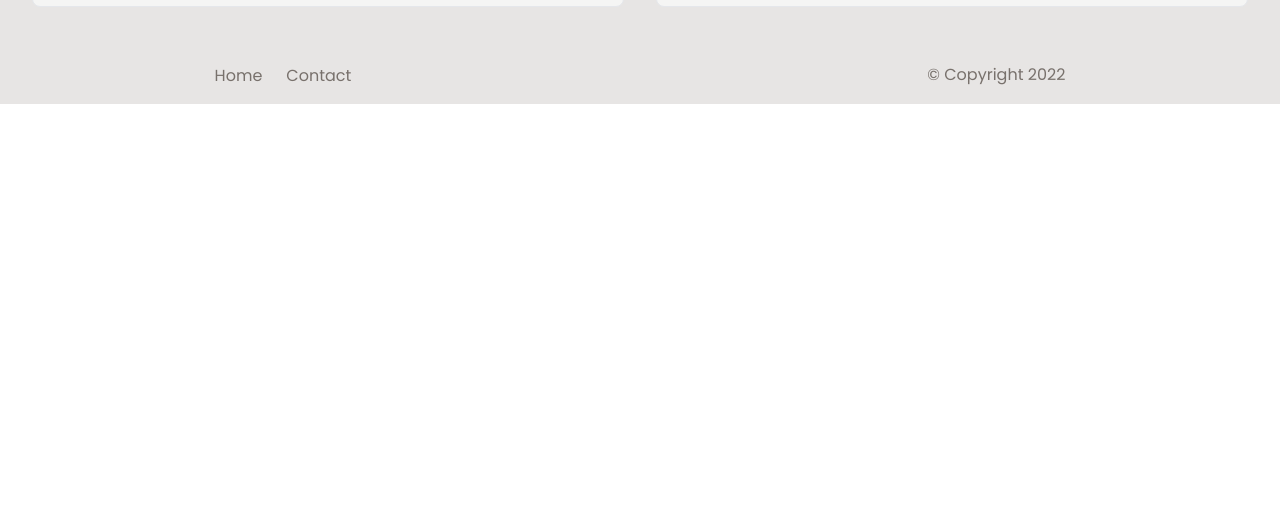
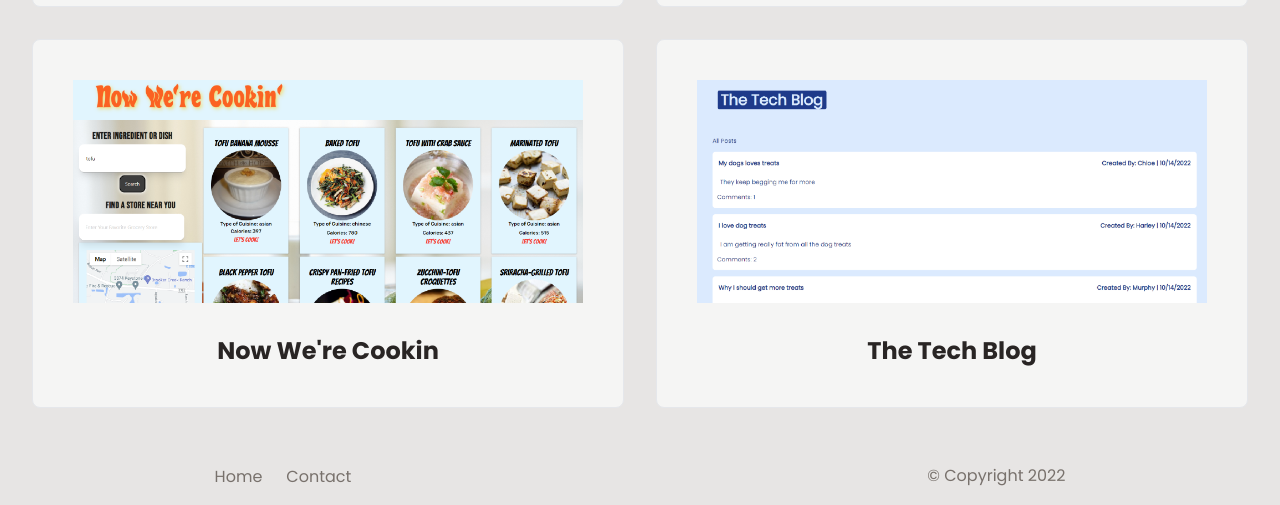
Before and after one commit to chloebyrnes/portfolio, a Gatsby site: page /Portfolio in a window 1280 px wide. Shown: the part 1080-1585 px from the top of the page. Before the commit the page ends 1184 px from the top, so only its background shows below. Built offline with nearby package versions, Linux system fonts and the light colour scheme; Gatsby itself is replaced by a stand-in of ours.

Commit message:
added 6 projects

```diff
--- a/src/pages/Contact.js
+++ b/src/pages/Contact.js
@@ -240,6 +240,7 @@ export default function Contact() {
                         type="text"
                         name="phone"
                         id="phone"
+                        required
                         onChange={handleChange}
                         autocomplete="tel"
                         class="py-3 px-4 block w-full shadow-sm text-stone-800 focus:outline-none bg-gray-100 rounded-md"
@@ -264,6 +265,7 @@ export default function Contact() {
                       <textarea
                         id="message"
                         name="message"
+                        required
                         onChange={handleChange}
                         rows="4"
                         class="py-3 px-4 block w-full shadow-sm text-gray-900 focus:outline-none bg-gray-100 rounded-md"
--- a/src/pages/Portfolio.js
+++ b/src/pages/Portfolio.js
@@ -5,6 +5,9 @@ import StoryKeeper from "../images/storynew.png";
 import RunBuddy from "../images/RunBuddy.png";
 import WebQuiz from "../images/webquiz.png";
 import Horiseon from "../images/Horiseon.png";
+import TechBlog from "../images/techblog.png";
+import NowWereCookin from "../images/NowWereCookin.png";
+
 import { Animated } from "react-animated-css";
 
 const Portfolio = () => {
@@ -99,6 +102,36 @@ const Portfolio = () => {
                 </a>
               </dt>
             </div>
+
+            <div class="border rounded-lg bg-stone-100 md:p-10 p-5">
+              <dt class="">
+                <a
+                  class="hover:opacity-80"
+                  href="https://kristafrancis.github.io/now-were-cookin/"
+                >
+                  <img src={NowWereCookin}></img>
+
+                  <p class="text-center mt-8 md:text-2xl text-gray-500 text-lg leading-6 font-bold text-stone-800">
+                    Now We're Cookin
+                  </p>
+                </a>
+              </dt>
+            </div>
+
+            <div class="border rounded-lg bg-stone-100 md:p-10 p-5">
+              <dt class="">
+                <a
+                  class="hover:opacity-80"
+                  href="https://tech-blog-module-14-chloe.herokuapp.com/"
+                >
+                  <img src={TechBlog}></img>
+
+                  <p class="text-center mt-8 md:text-2xl text-gray-500 text-lg leading-6 font-bold text-stone-800">
+                    The Tech Blog
+                  </p>
+                </a>
+              </dt>
+            </div>
           </dl>
         </div>
       </div>
```
Also changed, not shown: src/images/NowWereCookin.png (added), src/images/techblog.png (added).
